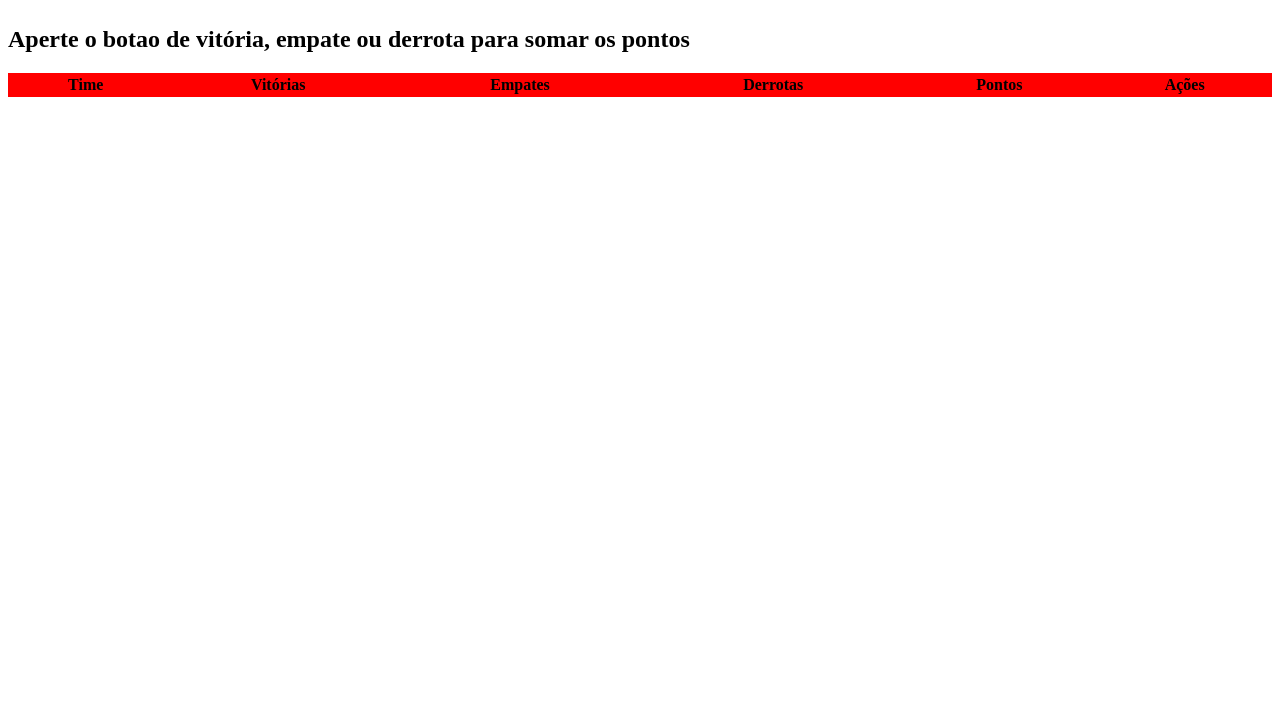
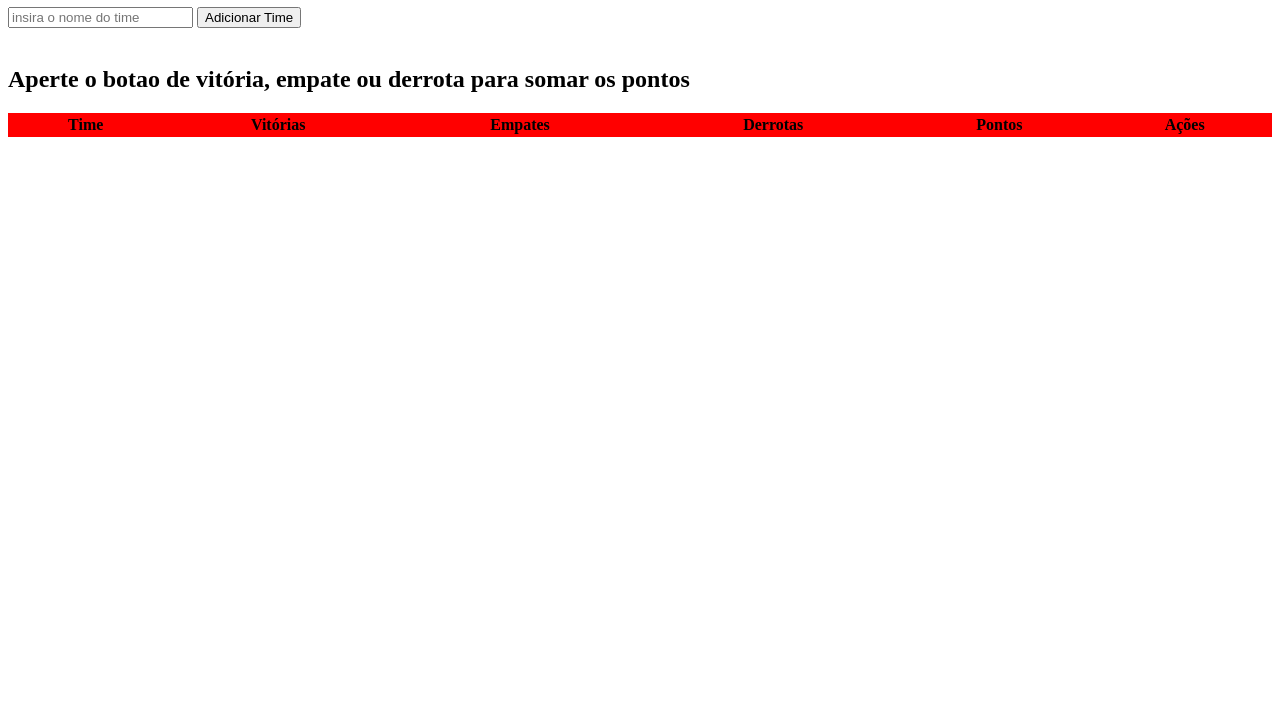
Before and after one commit to Giovannict11/AluraJavascriptTabela, a plain HTML site: page index.html in a window 1280 px wide. Shown: the part 99-800 px from the top of the page. Drawn offline with Linux system fonts and the light colour scheme.

Commit message:
Update index.html

```diff
--- a/index.html
+++ b/index.html
@@ -4,6 +4,8 @@
     <title>
         Imersão Dev - Aula 06
     </title>
+    < link  href = " https://giovannict11.github.io/AluraJavascriptTabela/style.css" rel = " stylesheet " />
+    < script  src = " https://giovannict11.github.io/AluraJavascriptTabela/script.js " >  </ script >
 </head>
 
 <body>
```
